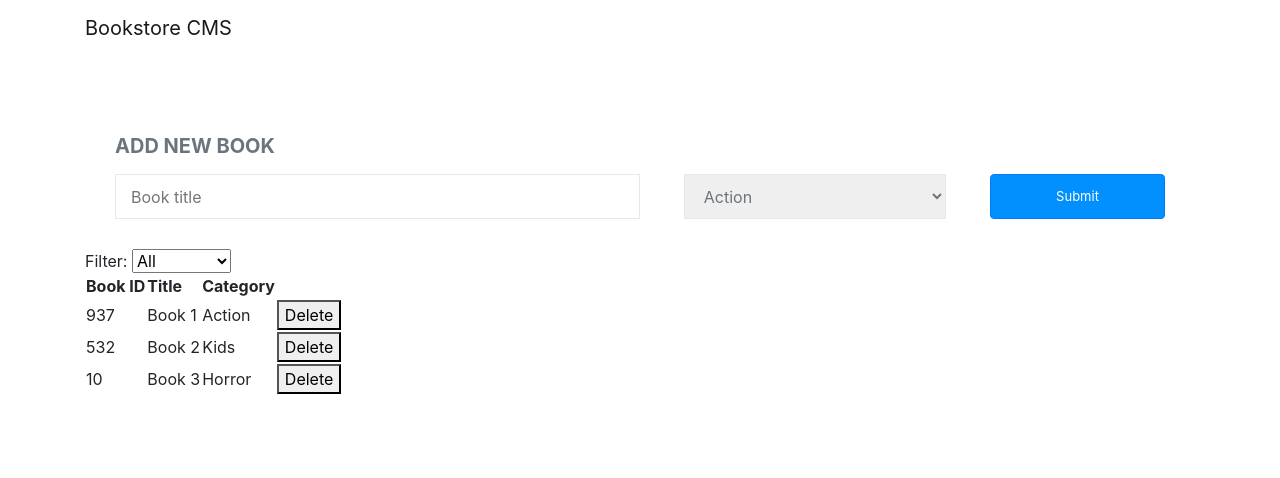
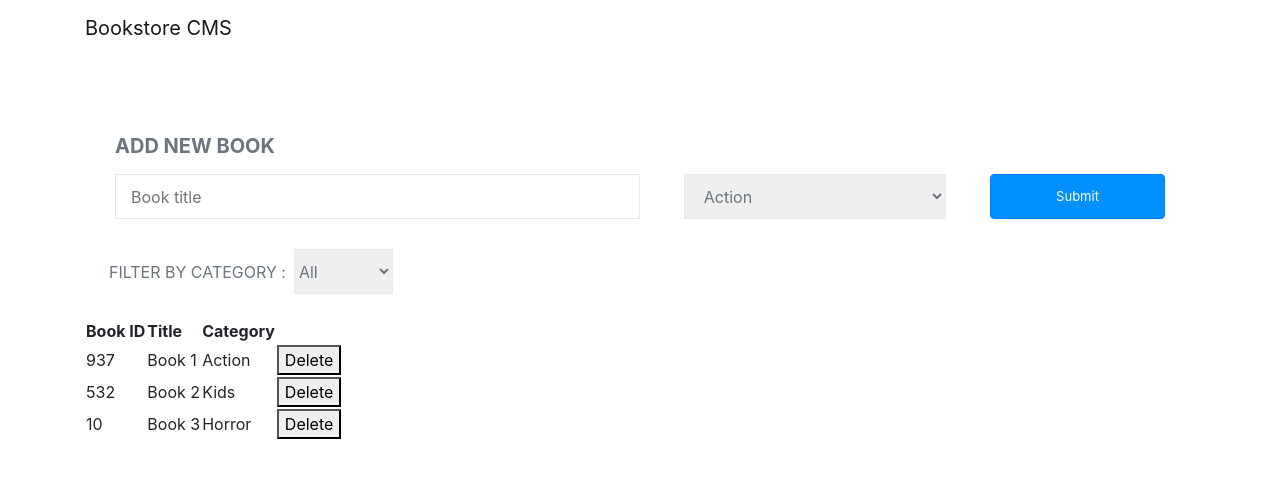
Before and after one commit to DcRonan/bookstore-react, a React (Create React App) app: page / in a window 1280 px wide. Shown: the top 478 px of the page. Built offline with nearby package versions, Linux system fonts and the light colour scheme.

Commit message:
add styles to filter

```diff
--- a/src/components/CategoryFilter.js
+++ b/src/components/CategoryFilter.js
@@ -8,8 +8,9 @@ const CategoryFilter = props => {
 
   return (
     <>
-      <span> Filter: </span>
-      <select name="categories" onChange={handleChange}>
+      <div className="mb-4">
+        <span className="ml-4" style={{ color: 'var(--gray)' }}>FILTER BY CATEGORY :</span>
+        <select name="categories" onChange={handleChange} className="ml-2" style={{ height: 45, color: 'var(--gray)', border: '1px solid #e8e8e8' }}>
           <option value="All">All</option>
           {categories.map(cat => (
             <option key={cat} value={cat}>
@@ -17,6 +18,7 @@ const CategoryFilter = props => {
             </option>
           ))}
         </select>
+      </div>
     </>
   );
 };
```
Lines whose indentation alone changed are shown as unchanged.
